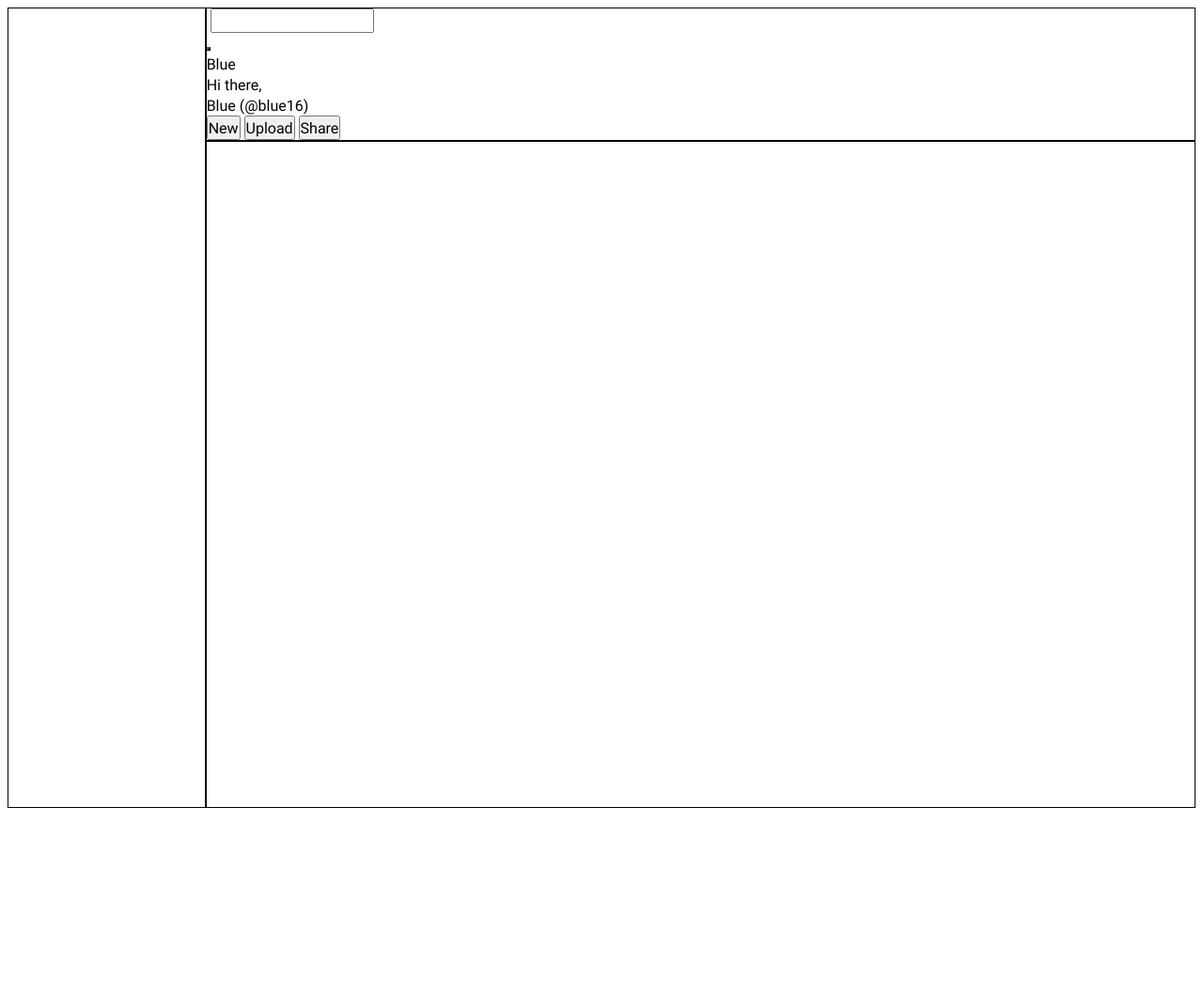
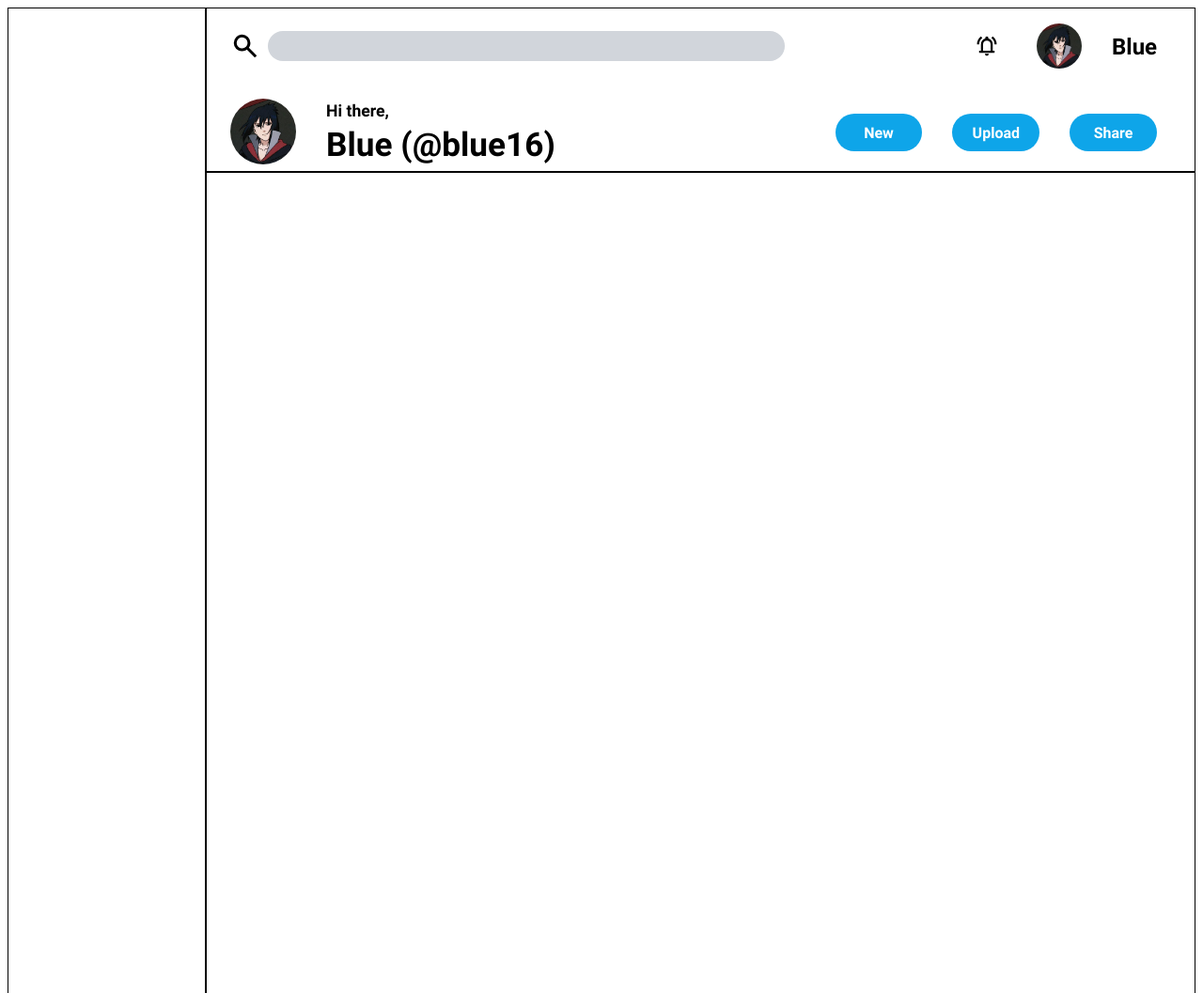
Before and after one commit to blue0206/admin-dashboard, a plain HTML site: page index.html in a window 1280 px wide. Shown: the top 1057 px of the page at 94% size. Before the commit the page ends 868 px from the top, so only its background shows below. Drawn offline with Linux system fonts and the light colour scheme.

Commit message:
Finish header content layout and styling
Placed items at their ideal position perfectly using Grid on and
inside the items of header element.

Used em units to scale the icons and images with respect to the text
font size thereby preventing the usage of calc().

Padding and gaps however, have been set in pixels so that they don't
scale in case the user is using a large base font size.

Applied min-width of 80px on search input so that it does not collapse
completely on narrow screens.

Generated columns of auto size for option buttons so that they won't
take all of the free space of container.

The changes mostly consist of basic stuff like alignment and basic
styling of items, hence there is no need to address all of them in
this commit.

```diff
--- a/style.css
+++ b/style.css
@@ -54,30 +54,144 @@ label, input, button {
     padding: 0;
     font-family: inherit;
     font-size: 100%;
+    border: none;
 }
 
 /* Header Styling */
+header {
+    display: grid;
+    gap: 32px;
+    padding: 16px 8px 5px 25px;
+}
+
+.header-top {
+    display: grid;
+    grid-template-columns: 2.5fr 1fr;
+    place-content: center space-between;
+}
+
+.search {
+    display: grid;
+    grid-template-columns: auto 1fr;
+    place-content: center start;
+    gap: 8px;
+}
+
+#search {
+    width: 80%;
+    min-width: 80px;
+    padding-left: 11px;
+    background-color: #d1d5db;
+
+    border-radius: 16px;
+}
+#search:hover, #search:focus {
+    background-color: #e5e7eb;
+}
+#search:focus, #search:active {
+    outline: 2px solid #1e293b;
+}
+
+.profile-items {
+    display: grid;
+    grid-template-columns: 0.8fr 0.8fr 1fr;
+    place-content: center;
+    place-items: center end;
+
+    font-size: 1.5rem;
+}
+
+.profile-name {
+    justify-self: center;
+    font-weight: 800;
+}
+
+.header-bottom {
+    display: grid;
+    grid-template-columns: 1fr 1fr;
+    place-content: center space-between;
+    gap: 32px;
+}
+
+.profile {
+    display: grid;
+    grid-template-rows: 1fr 2fr;
+    grid-template-columns: auto 1fr;
+    grid-template-areas: 'pfp greet'
+                            'pfp id';
+    column-gap: 32px;
+
+    font-size: 2.2rem;
+    font-weight: 800;
+}
+.profile > .pfp {
+    grid-area: pfp;
+}
+.greet-small {
+    grid-area: greet;
+
+    font-size: 1.1rem;
+}
+.profile-id {
+    grid-area: id;
+}
+
+.options {
+    display: grid;
+    grid-template-columns: repeat(3,auto);
+    place-content: center end;
+    gap: 32px;
+
+    margin-right: 32px;
+    font-size: 1rem;
+}
+.options button {
+    background-color: #0ea5e9;
+    color: white;
+
+    font-weight: 800;
+
+    height: 2.5em;
+    width: 5.8em;
+    max-width: 100%;
+    border-radius: 32px;
+
+    cursor: pointer;
+}
+
 label[for="search"] {
-    display: inline-block;
+    display: block;
     background-image: url("./files/icons/search.svg");
     background-repeat: no-repeat;
     background-size: contain;
 
     cursor: pointer;
+
+    height: 2em;
+    width: 2em;
 }
 
 button.notifications {
-    display: inline-block;
+    display: block;
     background-image: url("./files/icons/notifications-active.svg");
     background-repeat: no-repeat;
     background-size: contain;
+    background-color: inherit;
 
     cursor: pointer;
+
+    height: 1em;
+    width: 1em;
 }
 
 div.pfp {
     background-image: url("./files/blue.jpeg");
     background-size: contain;
+    background-repeat: no-repeat;
 
     cursor: pointer;
+
+    height: 2em;
+    width: 2em;
+    border-radius: 50%;
 }
```
